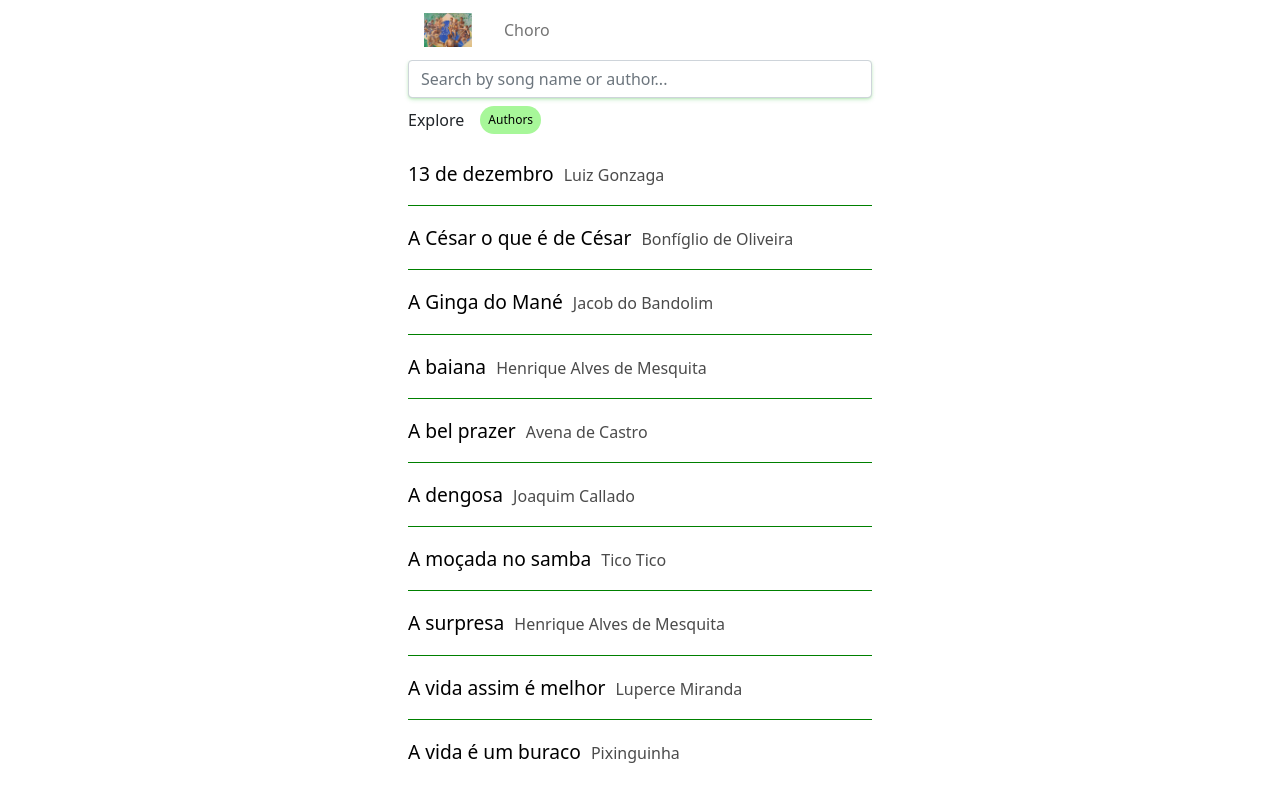
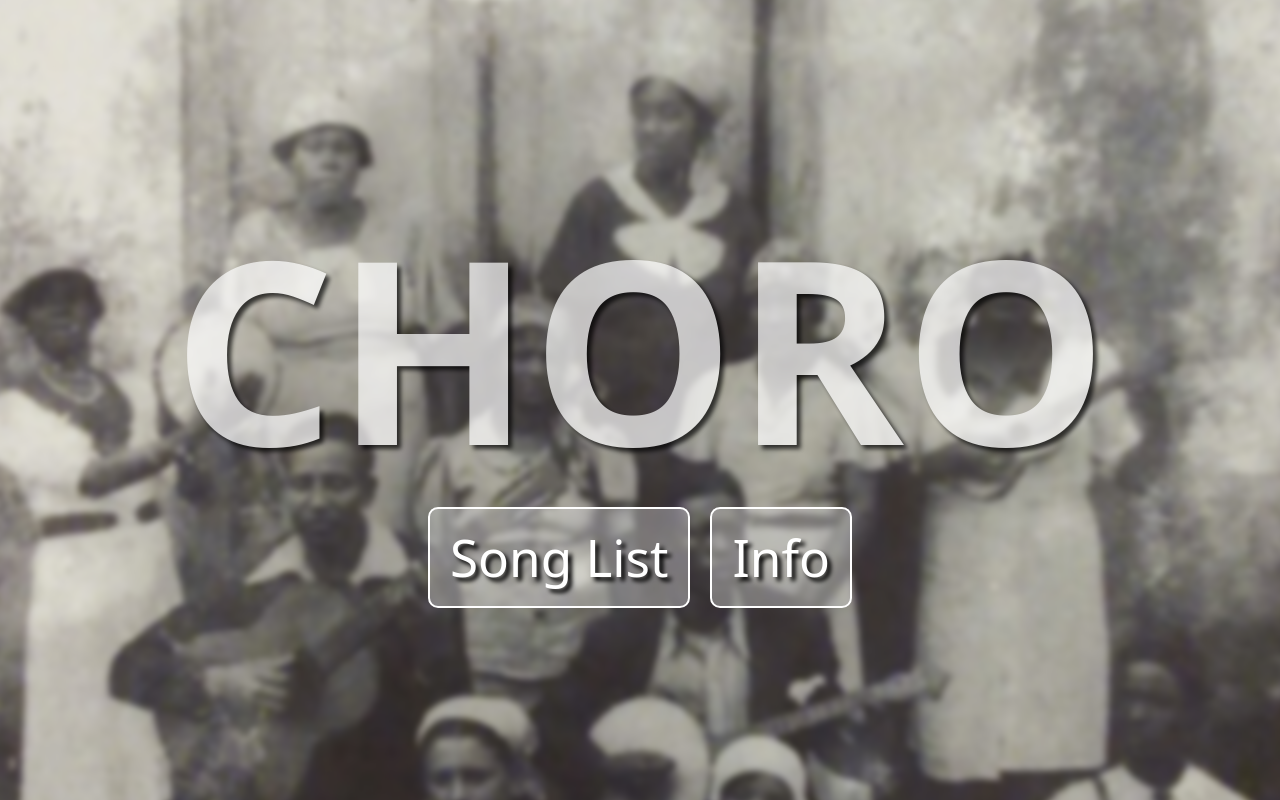
Before and after one commit to gazaboo/choro-grenoble, a Vue app: page / in a window 1280 px wide. Built offline with nearby package versions, Linux system fonts and the light colour scheme.

Commit message:
design main page and started to match with other pages

```diff
--- a/public/index.html
+++ b/public/index.html
@@ -19,7 +19,7 @@
     integrity="sha384-MrcW6ZMFYlzcLA8Nl+NtUVF0sA7MsXsP1UyJoMp4YLEuNSfAP+JcXn/tWtIaxVXM"
     crossorigin="anonymous"></script>
   <title>
-    Choro Grenoble
+    Choro
   </title>
 </head>
 
--- a/src/components/NavBar.vue
+++ b/src/components/NavBar.vue
@@ -1,35 +1,85 @@
 <template>
-    <nav id="nav" class="navbar navbar-light bg-white">
-        <router-link class="nav-link" to="/">
-            <img class="navbar-brand logo img-fluid" src="../assets/logo.jpg" alt="">
+    <nav class="navbar">
+        <router-link class="navbar-brand" to="/">
+            <img class="logo" src="../assets/logo.jpg" alt="Logo">
         </router-link>
-
-
-        <ul class="navbar-nav flex-row">
-            <!-- <li class="nav-item">
-                <router-link class="nav-link" to="/samba">Samba</router-link>
-            </li> -->
-            <li class="nav-item">
-                <router-link class="nav-link" to="/choro">Choro</router-link>
+        <ul class="nav-links">
+            <li v-if="showHome" class="nav-item">
+                <router-link class="nav-link" to="/">Home</router-link>
+            </li>
+            <li v-if="showInfo" class="nav-item">
+                <router-link class="nav-link" to="/info">Info</router-link>
+            </li>
+            <li v-if="showSongList" class="nav-item">
+                <router-link class="nav-link" to="/choro">List</router-link>
             </li>
         </ul>
     </nav>
 </template>
 
+<script>
+export default {
+    props: {
+        showHome: {
+            type: Boolean,
+            default: false
+        },
+        showInfo: {
+            type: Boolean,
+            default: false
+        },
+        showSongList: {
+            type: Boolean,
+            default: false
+        }
+    }
+}
+</script>
+
 <style scoped>
-nav {
+.navbar {
     display: flex;
-    flex-direction: row;
     justify-content: flex-start;
+    align-items: center;
+    padding: 0px 20px;
+    /* background-color: rgba(255, 255, 255, 0.2); */
+    backdrop-filter: blur(5px);
+}
+
+.navbar-brand {
+    display: flex;
+    align-items: center;
+}
+
+.logo {
+    width: 3rem;
+    height: 3rem;
+    border-radius: 50%;
+    object-fit: cover;
+    box-shadow: 0 2px 4px rgba(0, 0, 0, 0.1);
+}
+
+.nav-links {
+    display: flex;
+    list-style-type: none;
+    margin: 0;
     padding: 0;
 }
 
-/* .nav-link {
-    padding: 0;
-    margin-left: 10px;
-} */
+.nav-item {
+    margin-left: 20px;
+}
 
-.logo {
-    width: 3rem;
+.nav-link {
+    color: rgb(32, 32, 32);
+    text-decoration: none;
+    font-size: 18px;
+    font-weight: bold;
+    text-shadow: 1px 1px 2px rgba(0, 0, 0, 0.5);
+    transition: color 0.3s ease;
+}
+
+.nav-link:hover {
+    color: #f0f0f0;
 }
 </style>
--- a/src/router/index.js
+++ b/src/router/index.js
@@ -6,13 +6,17 @@ const routes = [
   {
     path: '/',
     name: 'Home',
-    component: () => import('../views/ChoroSongListView.vue')
+    component: () => import('../views/HomeView.vue')
   },
   {
     path: '/choro',
     name: 'ChoroSongListView',
     component: () => import('../views/ChoroSongListView.vue')
-
+  },
+  {
+    path: '/info',
+    name: 'InfoView',
+    component: () => import('../views/InfoView.vue')
   },
   {
     path: '/mscore/:theme/:instrument/:title',
--- a/src/views/ChoroSongListView.vue
+++ b/src/views/ChoroSongListView.vue
@@ -1,12 +1,15 @@
 <template>
-  <div class="main-container">
-    <NavBar />
-    <SearchBar @filtered-data="updatedSelection" :data-to-search=data :check-partition=true />
-    <FilterBar @changed-selection="updatedSelection" :data="data"></FilterBar>
-    <div class="row results">
-      <div class="container-fluid">
-        <ChoroLink v-for="(music, index) in this.filteredData" :id="index" :music="music" :key="music"
-          @click="saveId(index)" />
+  <div class="choro-song-list-container">
+    <div class="background-image"></div>
+    <div class="content-wrapper">
+      <NavBar :showHome="true" :showInfo="true" />
+      <SearchBar @filtered-data="updatedSelection" :data-to-search="data" :check-partition="true" class="search-bar" />
+      <FilterBar @changed-selection="updatedSelection" :data="data" class="filter-bar"></FilterBar>
+      <div class="results-container">
+        <div class="container-fluid">
+          <ChoroLink v-for="(music, index) in this.filteredData" :id="index" :music="music" :key="music"
+            @click="saveId(index)" />
+        </div>
       </div>
     </div>
   </div>
@@ -80,14 +83,59 @@ export default {
     }
   }
 }
+</script>
 
 
-</script>
+<style scoped lang="scss">
+.choro-song-list-container {
+  width: 100vw;
+  height: 100vh;
+  overflow: hidden;
+}
 
-<style lang="scss">
-.results {
-  height: 80vh;
-  overflow: scroll;
+.background-image {
+  position: absolute;
+  width: 100%;
+  height: 100%;
+  background-image: url('@/assets/main_page.jpeg');
+  background-size: cover;
+  background-position: center;
+  filter: blur(5px);
+  z-index: -1;
+}
+
+.content-wrapper {
+  position: relative;
+  height: 100%;
+  display: flex;
+  flex-direction: column;
+  padding: 10px;
+  background-color: rgba(255, 255, 255, 0.8);
+}
+
+.nav-bar {
+  margin-bottom: 10px;
+}
+
+.search-filter-container {
+  display: flex;
+  justify-content: space-between;
+  margin-bottom: 10px;
+}
+
+.search-bar,
+.filter-bar {
+  flex: 1;
+  margin: 0 5px;
+}
+
+.results-container {
+  flex-grow: 1;
+  overflow-y: auto;
+  background-color: rgba(255, 255, 255, 0.9);
+  border-radius: 10px;
+  padding: 15px;
+  box-shadow: 0 4px 6px rgba(0, 0, 0, 0.1);
 }
 
 .blink {
--- a/src/views/ChoroSongOSMDView.vue
+++ b/src/views/ChoroSongOSMDView.vue
@@ -1,6 +1,6 @@
 <template>
   <div id="navbar-with-controls">
-    <NavBar />
+    <NavBar :showHome="false" :showInfo="false" />
     <span v-if="compact" class="song-info">
       {{ this.title }} - {{ this.author }}
     </span>
--- a/src/views/HomeView.vue
+++ b/src/views/HomeView.vue
@@ -1,39 +1,76 @@
 <template>
-    <NavBar />
-
-    <h1>Warning</h1>
-    <p> This is a work in progress. Be patient ;) </p>
-    <h2> Choro </h2>
-    <p> All sheet music can be read using the MuseScore reader.</p>
-    <p> You can read the music sheet, loop some parts or change speed.</p>
-    <p> I am currently adding more music sheet for Bb and Eb instruments.</p>
-    <h2> Samba </h2>
-    <p> This part is still at initial stage.
-        The aim is to provide a fast and readable way of playing music
-    </p>
-    <h2> Contact </h2>
-    <p> Do you have any remark regarding copyrights ?</p>
-    <p> Do you have music sheets you want to be included ?</p>
-    <p> Do you want to collaborate ?</p>
-
-    <p><em>Contact : florian.dadouchi@gmail.com </em></p>
+    <div class="home-container">
+        <div class="background-image"></div>
+        <h1 class="title">CHORO</h1>
+        <div class="button-container">
+            <router-link to="/choro" class="button">Song List</router-link>
+            <router-link to="/info" class="button">Info</router-link>
+        </div>
+    </div>
 </template>
 
 <script>
-// @ is an alias to /src
-import NavBar from '@/components/NavBar.vue';
-
 export default {
     name: 'HomeView',
-    components: {
-        NavBar
-    }
 }
-
 </script>
 
 <style scoped>
-p {
-    margin: 10px 0;
+.home-container {
+    position: relative;
+    top: 0;
+    left: 0;
+    width: 100vw;
+    height: 100vh;
+    overflow: hidden;
+    display: flex;
+    flex-direction: column;
+    align-items: center;
+    justify-content: center;
+}
+
+.background-image {
+    position: absolute;
+    top: 0;
+    left: 0;
+    width: 100%;
+    height: 100%;
+    background-image: url('@/assets/main_page.jpeg');
+    background-size: cover;
+    background-position: center;
+    filter: blur(3px);
+    transform: scale(1.1);
+    z-index: -1;
+}
+
+.title {
+    font-size: 20vw;
+    font-weight: 800;
+    text-shadow: 4px 4px 4px #000000;
+    color: white;
+    opacity: 0.7;
+}
+
+.button-container {
+    display: flex;
+    gap: 20px;
+}
+
+.button {
+    padding: 10px 20px;
+    font-size: 4vw;
+    font-weight: 500;
+    color: rgb(255, 255, 255);
+    background-color: rgba(218, 218, 218, 0.4);
+    border: 2px solid rgb(255, 255, 255);
+    border-radius: 10px;
+    text-decoration: none;
+    text-shadow: 4px 4px 4px #000000;
+    transition: background-color 0.3s, transform 0.3s;
+}
+
+.button:hover {
+    background-color: rgba(255, 255, 255, 0.3);
+    transform: scale(1.05);
 }
 </style>
--- /dev/null
+++ b/src/views/InfoView.vue
@@ -0,0 +1,23 @@
+<template>
+    <div class="home-container">
+        <NavBar :showHome="true" :showSongList="true" />
+        <div class="background-image"></div>
+        <h1 class="title">CHORO</h1>
+        <div class="button-container">
+            <router-link to="/choro" class="button">Song List</router-link>
+            <router-link to="/info" class="button">Info</router-link>
+        </div>
+        <p class="copyright">Copyrights claims: <em>florian.dadouchi@gmail.com</em></p>
+    </div>
+</template>
+
+<script>
+import NavBar from '@/components/NavBar.vue';
+
+export default {
+    name: 'InfoView',
+    components: {
+        NavBar
+    }
+}
+</script>
```
Also changed, not shown: src/assets/main_page.jpeg (added).
